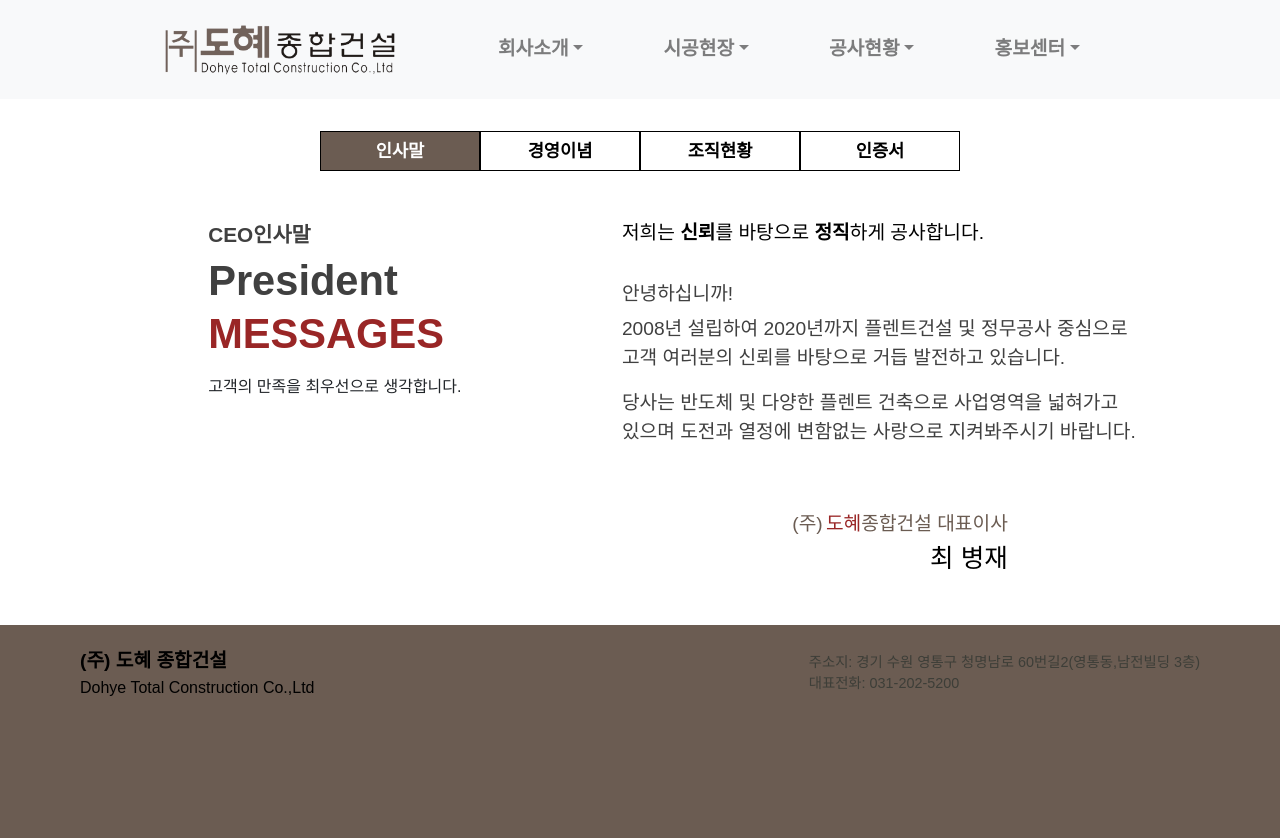
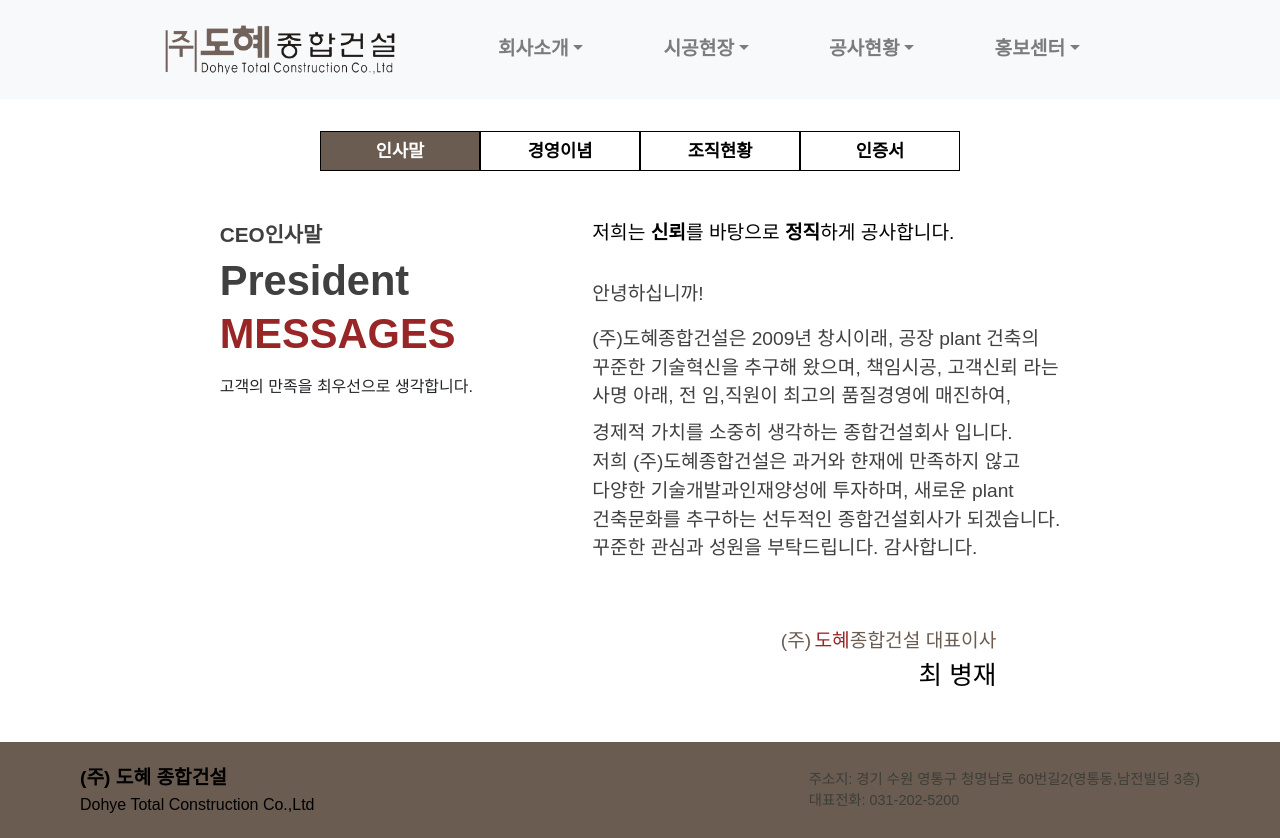
Before and after one commit to jaehunkim0828/dohye-constrution, a React (Create React App) app: page /page1-1 in a window 1280 px wide. Before the commit the page ends 800 px from the top, so only its background shows below. Built offline with nearby package versions, Linux system fonts and the light colour scheme.

Commit message:
fix(introduce): intro update

```diff
--- a/src/App.css
+++ b/src/App.css
@@ -237,11 +237,6 @@
     padding: 0 3rem;
   }
 
-  #intro-text-container {
-    position: relative;
-    left: 4rem;
-  }
-
   #intro-bottom {
     justify-content: flex-end;
   }
@@ -377,11 +372,6 @@
     width: 100%;
     margin-bottom: 3rem;
     padding: 0 10rem;
-  }
-
-  #intro-text-container {
-    position: relative;
-    left: 4rem;
   }
 
   #intro-bottom {
@@ -758,11 +748,11 @@
 }
 
 #intro-middle2{
-  margin-top: 0.4rem;
+  margin-top: 1rem;
 }
 
 #intro-middle4{
-  margin-top: 1rem;
+  margin-bottom: 0.5rem;
 }
 
 #intro-bottom{
--- a/src/pages/Introduce.js
+++ b/src/pages/Introduce.js
@@ -34,16 +34,28 @@
               안녕하십니까!
             </div>
             <div id='intro-middle2'>
-            2008년 설립하여 2020년까지 플렌트건설 및 정무공사 중심으로
+              (주)도혜종합건설은 2009년 창시이래, 공장 plant 건축의
             </div>
             <div id='intro-middle3'>
-              고객 여러분의 신뢰를 바탕으로 거듭 발전하고 있습니다.
+              꾸준한 기술혁신을 추구해 왔으며, 책임시공, 고객신뢰 라는
             </div>
             <div id='intro-middle4'>
-              당사는 반도체 및 다양한 플렌트 건축으로 사업영역을 넓혀가고
+              사명 아래, 전 임,직원이 최고의 품질경영에 매진하여,
             </div>
             <div id='intro-middle5'>
-              있으며 도전과 열정에 변함없는 사랑으로 지켜봐주시기 바랍니다.
+              경제적 가치를 소중히 생각하는 종합건설회사 입니다.
+            </div>
+            <div>
+              저희 (주)도혜종합건설은 과거와 햔재에 만족하지 않고
+            </div>
+            <div>
+              다양한 기술개발과인재양성에 투자하며, 새로운 plant
+            </div>
+            <div>
+              건축문화를 추구하는 선두적인 종합건설회사가 되겠습니다.
+            </div>
+            <div>
+              꾸준한 관심과 성원을 부탁드립니다. 감사합니다.
             </div>
           </div>
           <div id='intro-bottom'>
```
Also changed, not shown: 1 other file (tests, documents, lock files or other folders).
